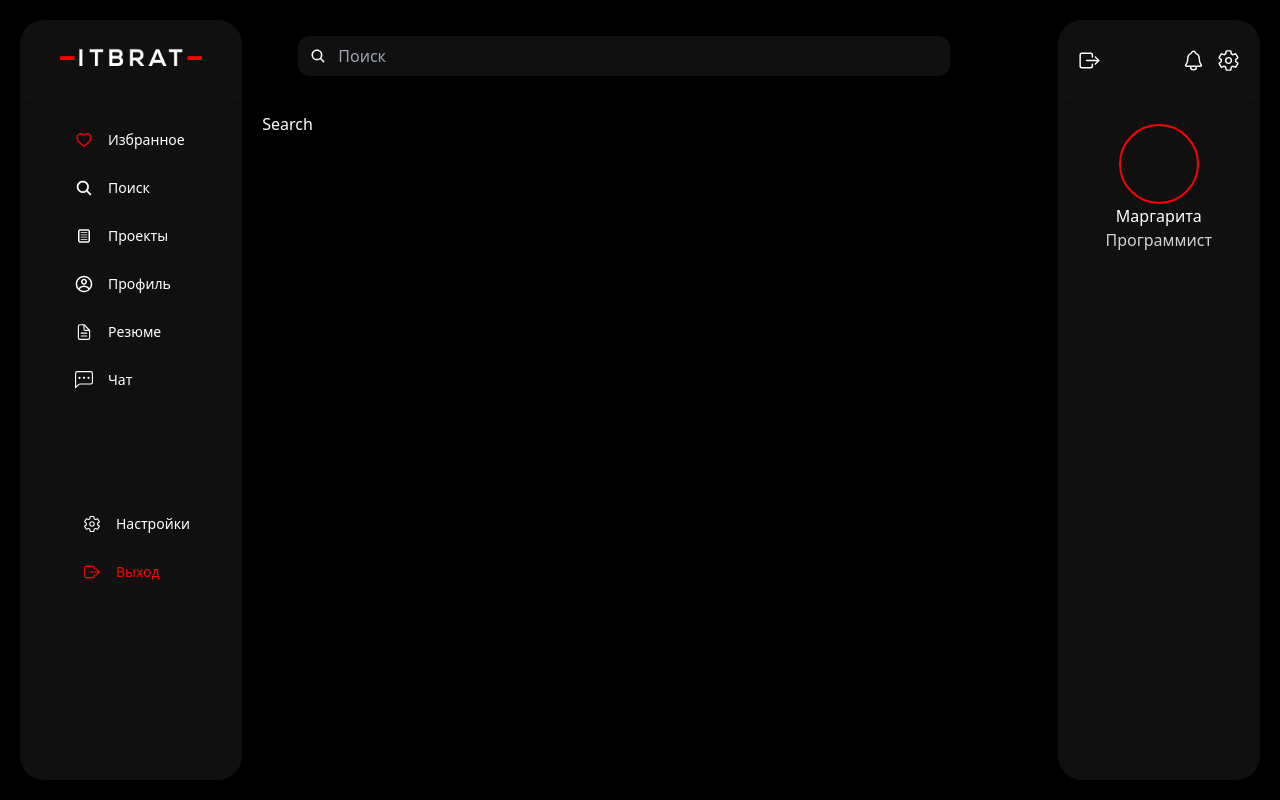
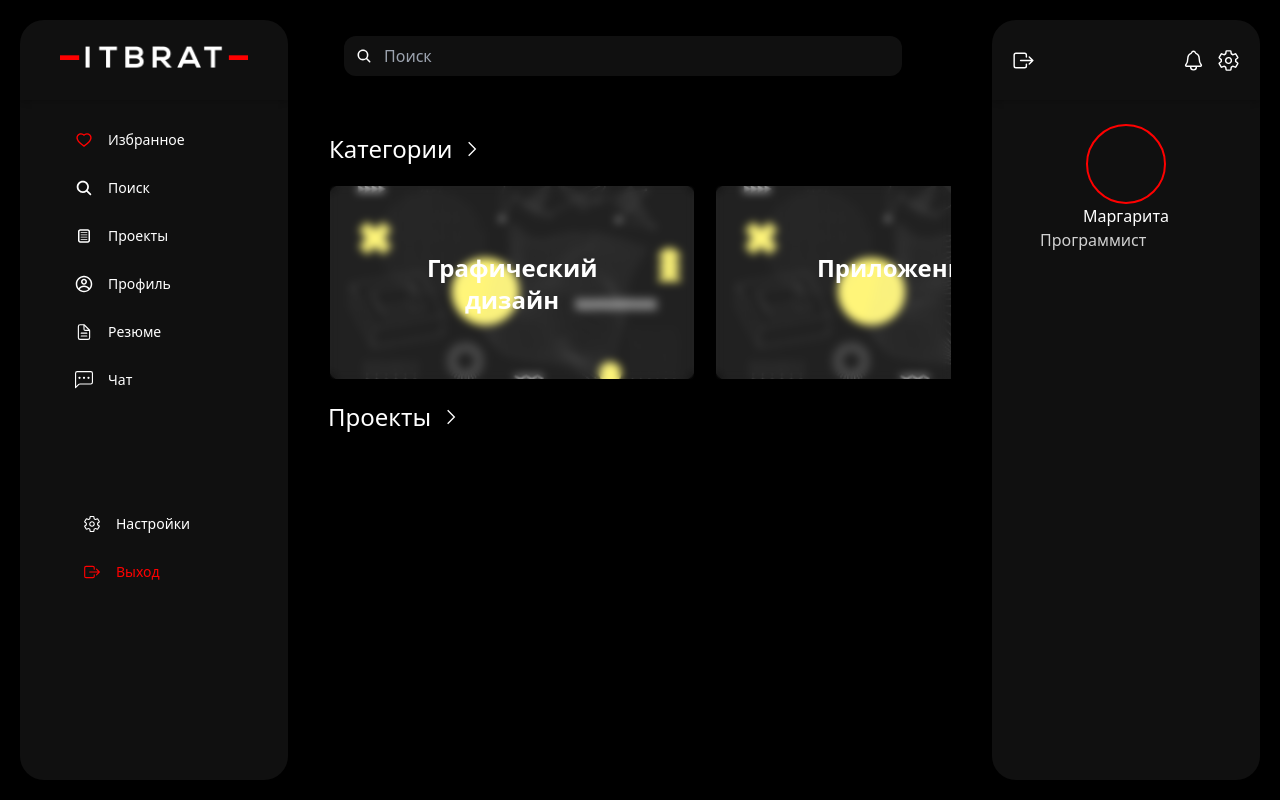
Before and after one commit to ulugbekgithub/it-brat, a React (Vite) app: page /profile/search in a window 1280 px wide. Shown: the top 800 px of the page. Built offline with nearby package versions, Linux system fonts and the light colour scheme.

Commit message:
add new components

```diff
--- a/src/components/centerMenu.jsx
+++ b/src/components/centerMenu.jsx
@@ -1,11 +1,13 @@
 import { IoSearch} from "react-icons/io5";
 import { Outlet } from "react-router-dom";
+
+import './css/custom.css'
 
 
 
 export default function CenterMenu() {
   return (
-    <div className="">
+    <div className="w-full">
         <div className="p-1 relative">
             <IoSearch color="white" className="absolute top-12 left-12"/>
             <input className="w-[85%] m-8 p-2 px-10 rounded-xl bg-[#101010] text-main-white" type="text" placeholder="Поиск" />
@@ -14,7 +16,7 @@ export default function CenterMenu() {
 
 
 
-       <div className="h-[calc(100vh-120px)] overflow-y-auto">
+       <div className="h-[calc(100vh-120px)] w-full overflow-y-auto scrollbar-thin">
        <Outlet/>
        </div>
 
--- /dev/null
+++ b/src/components/css/custom.css
@@ -0,0 +1,14 @@
+/* Custom scrollbar styles */
+.scrollbar-thin::-webkit-scrollbar {
+    width: 6px;
+  }
+
+  .scrollbar-thin::-webkit-scrollbar-track {
+    background: #333333; /* Tailwind color: bg-gray-800 */
+  }
+
+  .scrollbar-thin::-webkit-scrollbar-thumb {
+    background-color: gray; /* Tailwind color: bg-gray-600 */
+    border-radius: 10px;
+    border: 2px solid #333333; /* Tailwind color: bg-gray-800 */
+  }
--- a/src/components/footer.jsx
+++ b/src/components/footer.jsx
@@ -31,7 +31,7 @@ export default function Footer() {
           </ul>
         </div>
       </div>
-      <div>
+      <div className="w-1/2">
         <ul>
           <li>
             <img src={logo} alt="logo" />
--- a/src/components/rezume.jsx
+++ b/src/components/rezume.jsx
@@ -1,5 +1,6 @@
 import { Rezume1Data } from "../constants";
 
+import { GrLinkNext } from "react-icons/gr";
 
 export default function Rezume() {
   return (
@@ -11,12 +12,18 @@ export default function Rezume() {
           {Rezume1Data.map((item) => (
             <div key={item.title} className="w-full h-full">
               <div
-                className="bg-cover bg-center w-[298px] h-[335px]"
+                className="flex items-end bg-cover bg-center w-[298px] h-[335px] rounded-xl"
                 style={{
                   backgroundImage: `url(${item.img})`,
                 }}
               >
-
+                <div className=" h-[45px] w-full bg-gray-500 bg-clip-padding backdrop-filter  backdrop-blur bg-opacity-20 backdrop-saturate-50 backdrop-contrast-100 flex justify-between items-center p-5">
+                  <div>
+                    <h5 className="text-main-white">{item.name}</h5>
+                    <p className="text-second-color">{item.job}</p>
+                  </div>
+                  <GrLinkNext className="transform hover:translate-x-2 transition-transform ease-in duration-200 cursor-pointer" size={40} color="white"/>
+                </div>
               </div>
             </div>
           ))}
--- a/src/components/search.jsx
+++ b/src/components/search.jsx
@@ -1,6 +1,64 @@
-
+import { GrNext } from "react-icons/gr";
+import { DirectionData,  } from "../constants";
+import "./css/custom.css";
 export default function Search() {
   return (
-    <div className="text-main-white">Search</div>
-  )
+    <div className=" p-5 flex flex-col">
+      <div className="h-1/2 overflow-x-auto scrollbar-thin border">
+        <div className="flex items-center gap-3">
+          <h2 className="text-main-white text-2xl">Категории</h2>
+          <GrNext size={16} color="white" />
+        </div>
+        <div className="flex gap-5 py-5 overflow-x-auto w-full scrollbar-thin">
+          {DirectionData.map((item) => (
+            <div key={item.title}>
+              <div
+                className="w-[366px] h-[195px] bg-cover bg-center rounded-xl"
+                style={{
+                  backgroundImage: `url(${item.img})`,
+                }}
+              >
+                <div className="h-full w-full flex justify-center items-center bg-gray-600 rounded-md bg-clip-padding backdrop-filter backdrop-blur-sm bg-opacity-20 border border-gray-100">
+                  <h4 className="text-main-white text-sm md:text-2xl w-[170px] h-[62px] font-bold text-center">
+                    {item.title}
+                  </h4>
+                </div>
+              </div>
+            </div>
+          ))}
+        </div>
+      </div>
+      <div className="h-1/2">
+        <div className="flex flex-col">
+          <div className="flex items-center gap-3">
+            <h2 className="text-main-white text-2xl">Проекты</h2>
+            <GrNext size={16} color="white" />
+          </div>
+          {/* <div className="flex gap-5 py-5 overflow-x-auto w-full scrollbar-thin">
+            {ServiceData.map((item) => (
+              <div key={item.title} className="w-full h-full">
+                <div
+                  className="w-[298px] h-[335px] bg-cover bg-center rounded-xl"
+                  style={{
+                    backgroundImage: `url(${item.backgroundImage})`,
+                  }}
+                >
+                  <div className="absolute inset-0 bg-black opacity-10 group-hover:opacity-50" />
+                  <div className="relative flex flex-col gap-10">
+                    <h1 className="text-xl font-semibold lg:text-2xl">
+                      {item.title}
+                    </h1>
+                    <p className="lg:text-[18px] text-second-color">
+                      от <br />
+                      {item.price} р.
+                    </p>
+                  </div>
+                </div>
+              </div>
+            ))}
+          </div> */}
+        </div>
+      </div>
+    </div>
+  );
 }
--- a/src/pages/profile/Profile.jsx
+++ b/src/pages/profile/Profile.jsx
@@ -3,22 +3,25 @@ import CenterMenu from "../../components/centerMenu";
 import ProfileSidebar from "../../components/profileSidebar";
 import Footer from "../../components/footer";
 
-
 export default function Profile() {
   return (
     <div>
       <div className="flex justify-between">
-        <Sidebar/>
-        <div className="w-full  bg-main-black">
-            <CenterMenu/>
+        <div className="w-[308px]">
+          <Sidebar />
         </div>
-        <ProfileSidebar/>
+        <div className="w-[calc(100%-616px)]  bg-main-black">
+          <CenterMenu />
+        </div>
+        <div className="w-[308px]">
+          <ProfileSidebar />
+        </div>
       </div>
       <div className="w-full flex justify-center items-center bg-main-black">
         <div className="w-full max-w-[1196px] flex justify-center items-center">
-   <Footer/>
+          <Footer />
         </div>
       </div>
     </div>
-  )
+  );
 }
```
Also changed, not shown: src/components/mobileSwiper.jsx (+7 -10 lines). Lines whose indentation alone changed are shown as unchanged.
